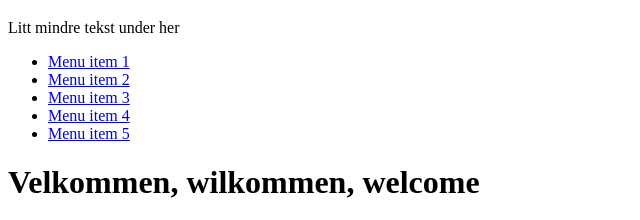
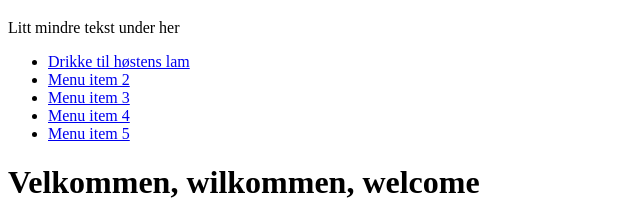
Before and after one commit to Noroff-Fagskole/bgo-21-html-css-html-101-steffenkjekken, a plain HTML site: page index.html in a window 1280 px wide. Shown: the part 298-518 px from the top of the page, 0-640 px from the left. Drawn offline with Linux system fonts and the light colour scheme.

Commit message:
Update index.html

```diff
--- a/index.html
+++ b/index.html
@@ -15,7 +15,7 @@
         <p>Litt mindre tekst under her</p>
         <nav>
             <ul>
-              <li><a href="#1">Menu item 1</a></li>
+              <li><a href="contact.html">Drikke til høstens lam</a></li>
               <li><a href="#2">Menu item 2</a></li>
               <li><a href="#3">Menu item 3</a></li>
               <li><a href="#4">Menu item 4</a></li>
```
